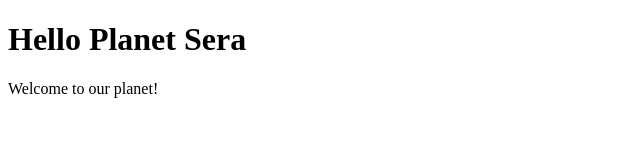
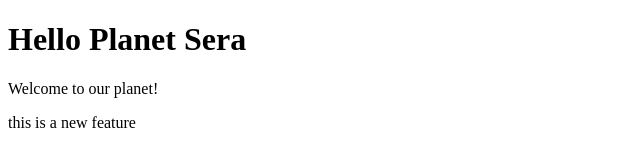
Before and after one commit to Ravensznest/test-project, a plain HTML site: page index.html in a window 1280 px wide. Shown: the whole page, without its empty margins (0-640 px from the left). Drawn offline with Linux system fonts and the light colour scheme.

Commit message:
feat: new feature

```diff
--- a/index.html
+++ b/index.html
@@ -12,5 +12,8 @@
   <p>
     Welcome to our planet!
   </p>
+  <div>
+    this is a new feature
+  </div>
 </body>
 </html>
```
